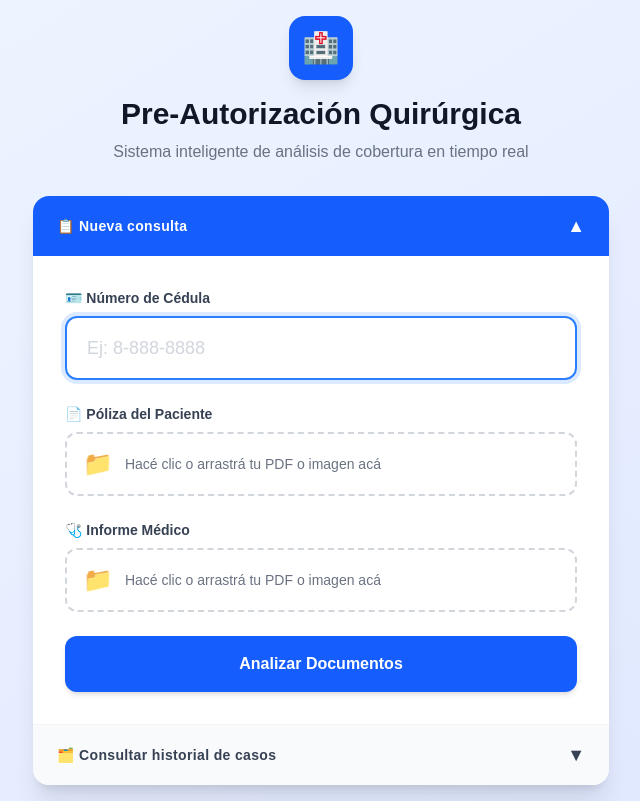
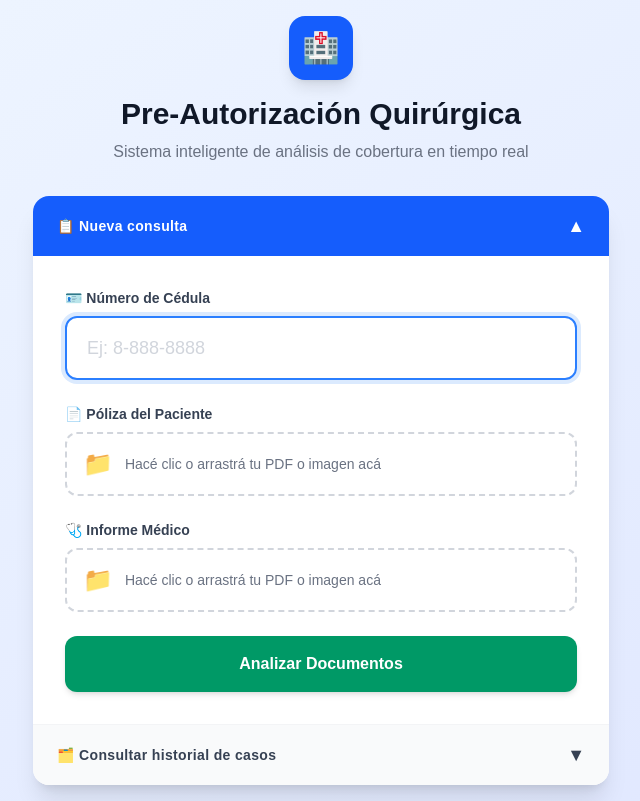
Before and after one commit to vicmat04/gui-vic, a Next.js app: page / in a window 1280 px wide. Shown: the whole page, without its empty margins (319-959 px from the left). Built offline with nearby package versions, Linux system fonts and the light colour scheme.

Commit message:
style(ui): change analyze button color to emerald to contrast with headers
The main 'Analizar Documentos' CTA was bg-blue-600, which visually blended
in with the newly added blue accordion headers. Changed it to emerald-600
so it stands out clearly as the primary action.

```diff
--- a/src/app/page.tsx
+++ b/src/app/page.tsx
@@ -205,7 +205,7 @@ export default function HomePage() {
 
                   <button
                     type="submit"
-                    className="w-full py-4 bg-blue-600 hover:bg-blue-700 active:scale-95 text-white font-bold rounded-xl transition-all duration-150 shadow-md hover:shadow-lg cursor-pointer"
+                    className="w-full py-4 bg-emerald-600 hover:bg-emerald-700 active:scale-95 text-white font-bold rounded-xl transition-all duration-150 shadow-md hover:shadow-lg cursor-pointer"
                   >
                     Analizar Documentos
                   </button>
```
